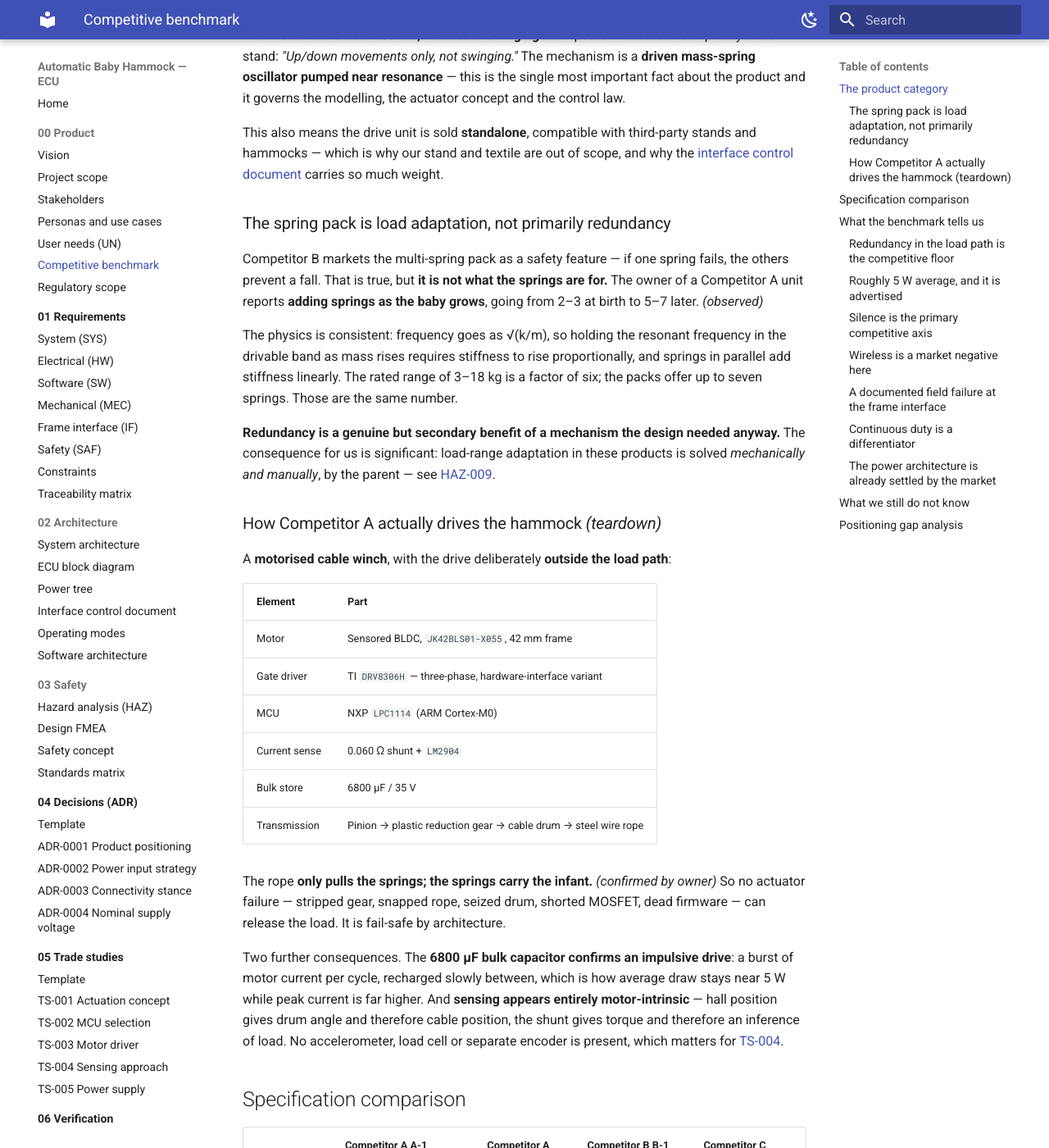
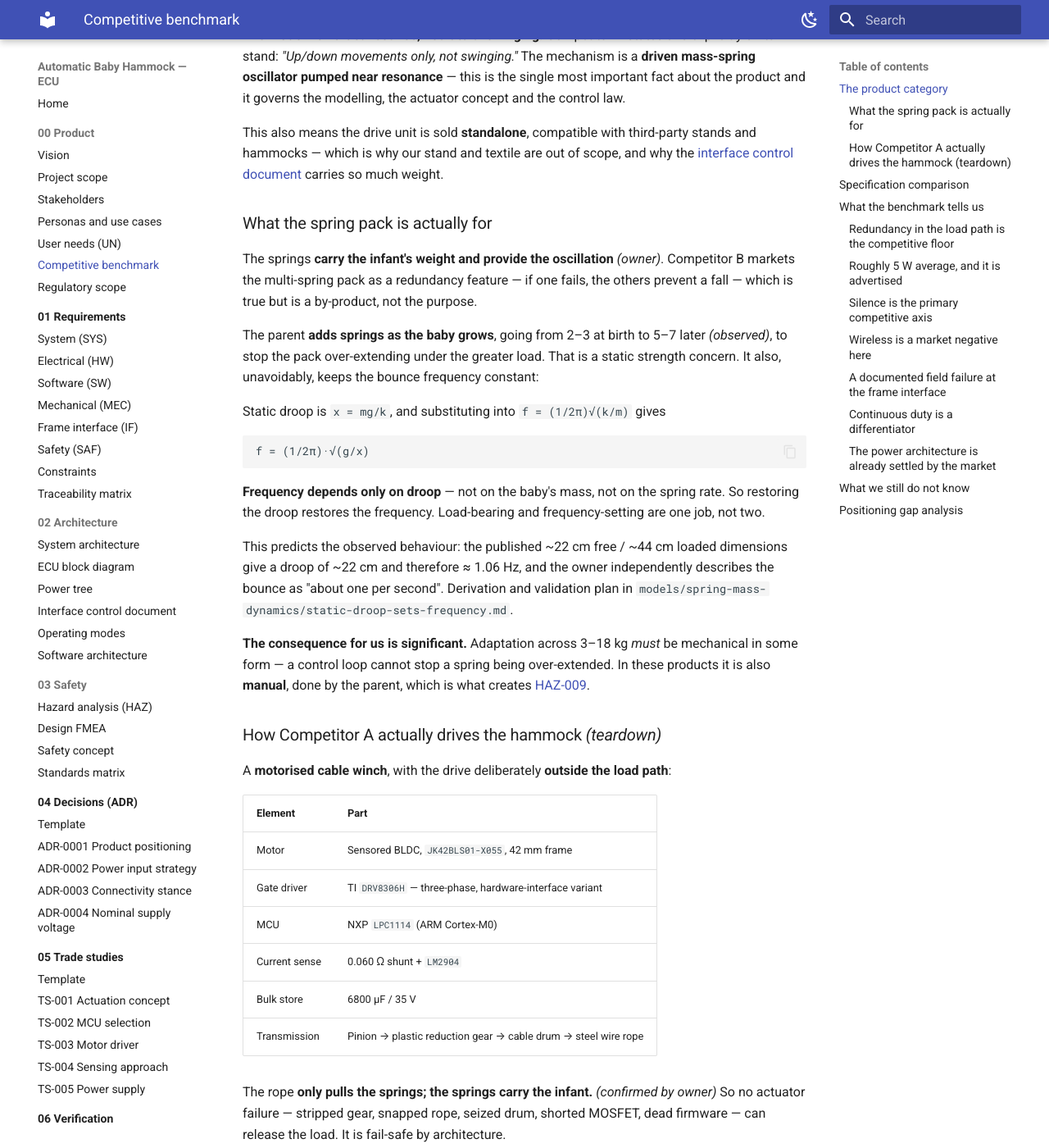
Before and after one commit to bny61/automaticbabyhammock, an MkDocs documentation site: the page built from docs/00-product/competitive-benchmark.md, in a window 1280 px wide and 1400 px high, scrolled down 575 px. Shown: the whole window at 82% size. Built offline with MkDocs 1.6.1 and Material for MkDocs 9.7.7, drawn with Linux system fonts in a browser that asks for light colours.

Commit message:
Static droop sets the bounce frequency - and it refutes part of IDEA-002
Owner clarifies the springs are there to hold the baby's weight AND to provide
the swing. That is the correct framing; the benchmark previously overstated
frequency-tuning as the purpose.

The two turn out to be one job. Static droop is x = mg/k, so substituting into
f = (1/2pi)sqrt(k/m) gives f = (1/2pi)sqrt(g/x): frequency depends ONLY on how
far the springs sag, not on mass and not on spring rate. Adding springs to stop
a heavier baby over-extending the pack therefore restores the frequency
automatically.

It predicts the benchmark. The published ~22 cm free / ~44 cm loaded dimensions
give ~22 cm droop and therefore ~1.06 Hz; the owner independently describes the
bounce as about one per second. Two sources, no fitted parameters.

Consequence: IDEA-002 is parked. Electronic resonance tracking copes with a
frequency shift but cannot stop an 18 kg toddler over-extending a spring sized
for a newborn - static over-extension is a strength problem no firmware fixes.
Adaptation across 3-18 kg must be mechanical; only whether the PARENT does it
remains open.

Also resolves the IDEA-005 dial contradiction: at 90% the hammock has higher
velocity, not higher frequency. The eye reads velocity.

Co-Authored-By: Claude Opus 5 <noreply@anthropic.com>

```diff
--- a/docs/00-product/competitive-benchmark.md
+++ b/docs/00-product/competitive-benchmark.md
@@ -27,21 +27,32 @@ hammocks — which is why our stand and textile are out of scope, and why the
 [interface control document](../02-architecture/interface-control-document.md) carries so much
 weight.
 
-### The spring pack is load adaptation, not primarily redundancy
+### What the spring pack is actually for
 
-Competitor B markets the multi-spring pack as a safety feature — if one spring fails, the others
-prevent a fall. That is true, but **it is not what the springs are for.** The owner of a
-Competitor A unit reports **adding springs as the baby grows**, going from 2–3 at birth to 5–7
-later. *(observed)*
+The springs **carry the infant's weight and provide the oscillation** *(owner)*. Competitor B
+markets the multi-spring pack as a redundancy feature — if one fails, the others prevent a fall —
+which is true but is a by-product, not the purpose.
 
-The physics is consistent: frequency goes as √(k/m), so holding the resonant frequency in the
-drivable band as mass rises requires stiffness to rise proportionally, and springs in parallel add
-stiffness linearly. The rated range of 3–18 kg is a factor of six; the packs offer up to seven
-springs. Those are the same number.
+The parent **adds springs as the baby grows**, going from 2–3 at birth to 5–7 later *(observed)*,
+to stop the pack over-extending under the greater load. That is a static strength concern. It also,
+unavoidably, keeps the bounce frequency constant:
 
-**Redundancy is a genuine but secondary benefit of a mechanism the design needed anyway.** The
-consequence for us is significant: load-range adaptation in these products is solved *mechanically
-and manually*, by the parent — see [HAZ-009](../03-safety/hazard-analysis.md#haz-009).
+Static droop is `x = mg/k`, and substituting into `f = (1/2π)√(k/m)` gives
+
+    f = (1/2π)·√(g/x)
+
+**Frequency depends only on droop** — not on the baby's mass, not on the spring rate. So restoring
+the droop restores the frequency. Load-bearing and frequency-setting are one job, not two.
+
+This predicts the observed behaviour: the published ~22 cm free / ~44 cm loaded dimensions give a
+droop of ~22 cm and therefore ≈ 1.06 Hz, and the owner independently describes the bounce as "about
+one per second". Derivation and validation plan in
+`models/spring-mass-dynamics/static-droop-sets-frequency.md`.
+
+**The consequence for us is significant.** Adaptation across 3–18 kg *must* be mechanical in some
+form — a control loop cannot stop a spring being over-extended. In these products it is also
+**manual**, done by the parent, which is what creates
+[HAZ-009](../03-safety/hazard-analysis.md#haz-009).
 
 ### How Competitor A actually drives the hammock *(teardown)*
 
```
Also changed, not shown: brainstorming/ideas/IDEA-002-resonance-tracking-replaces-spring-changes.md (+23 -1 lines), brainstorming/ideas/IDEA-005-tap-to-start-user-excites-unit-sustains.md (+8 -1 lines), brainstorming/ideas/index.md (+1 -1 lines), models/spring-mass-dynamics/static-droop-sets-frequency.md (added, +84 -0 lines).
